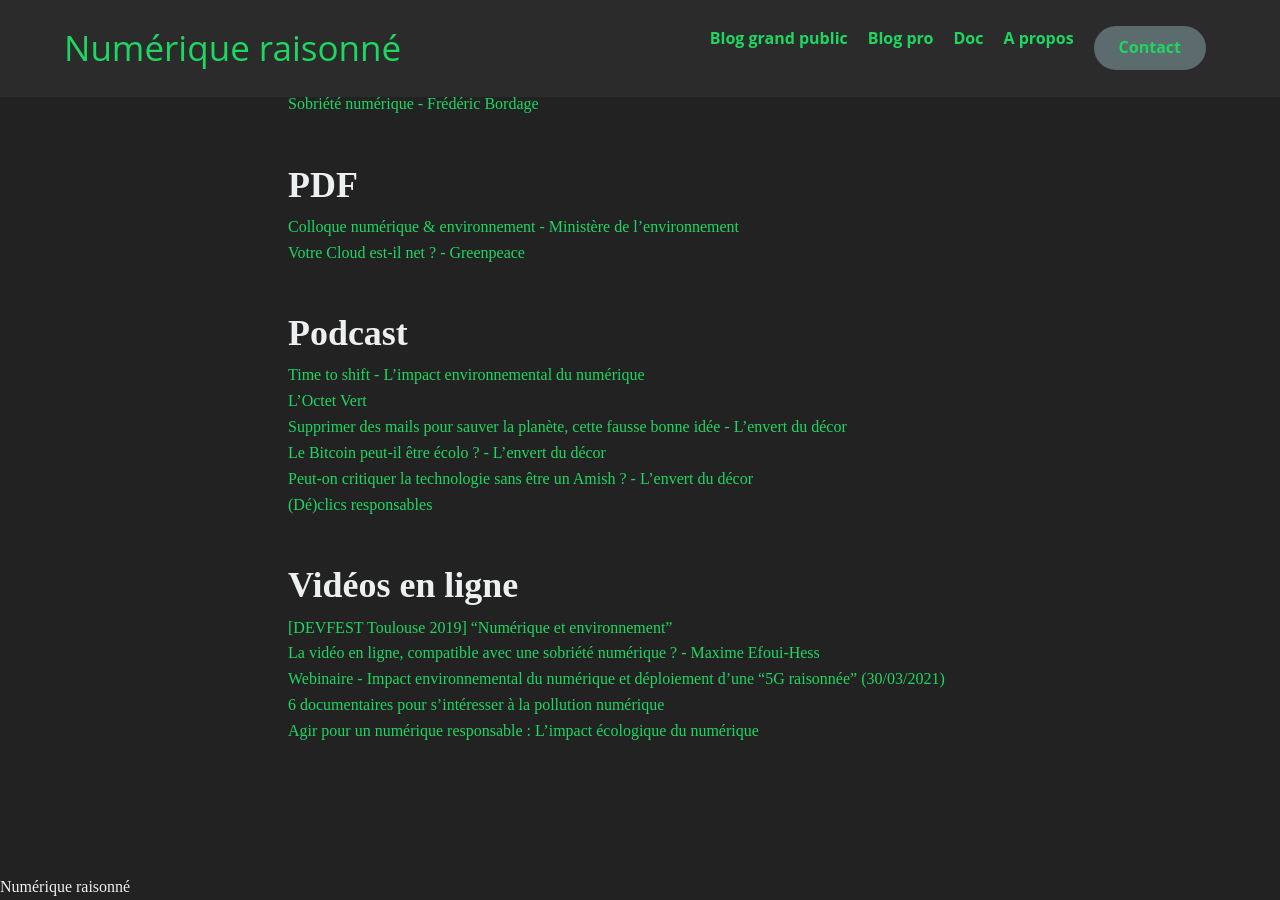
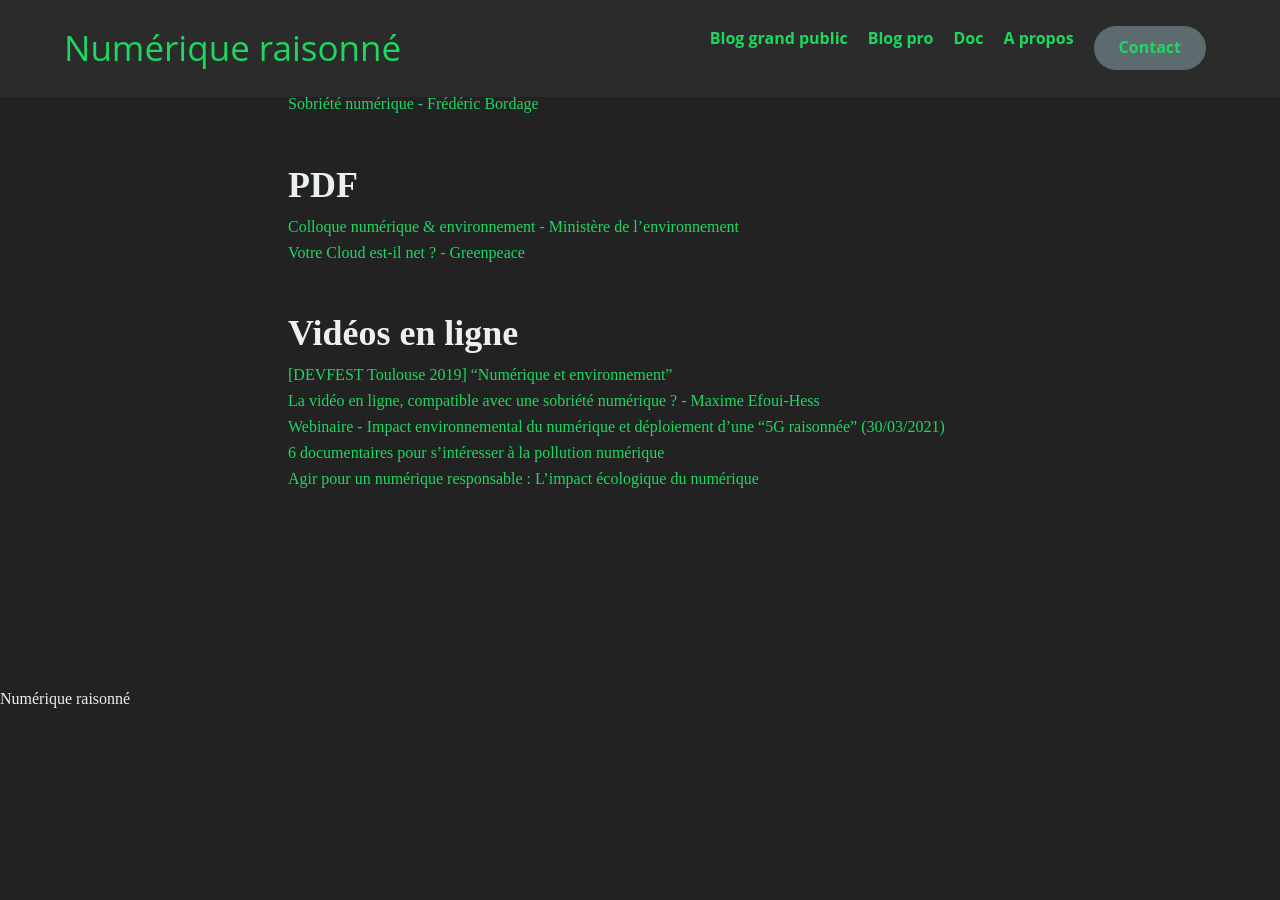
Before and after one commit to Slandais/slandais.github.io, a Jekyll site: the page built from _pages/liens-impacts-numerique.md, in a window 1280 px wide and 900 px high, scrolled down 474 px. Built offline with Jekyll 4.4.1, drawn with Linux system fonts in a browser that asks for light colours; after the commit the page ends 1186 px from its top, so only the background shows below that.

Commit message:
Update liens-impacts-numerique.md

```diff
--- a/_pages/liens-impacts-numerique.md
+++ b/_pages/liens-impacts-numerique.md
@@ -20,15 +20,6 @@ permalink: /liens-impacts-numerique/
 * [Colloque numérique & environnement - Ministère de l'environnement](https://www.ecologie.gouv.fr/colloque-numerique-environnement)
 * [Votre Cloud est-il net ? - Greenpeace](https://www.greenpeace.fr/votre-cloud-est-il-net/)
 
-## Podcast
-
-* [Time to shift - L'impact environnemental du numérique](https://deezer.page.link/UVEaDAJN5opQEUjs9)
-* [L'Octet Vert](https://www.deezer.com/fr/show/2377392)
-* [Supprimer des mails pour sauver la planète, cette fausse bonne idée - L'envert du décor](https://deezer.page.link/bAw7ar42WhKTGVwr6)
-* [Le Bitcoin peut-il être écolo ? - L'envert du décor](https://deezer.page.link/qCxUsncv6BeTFUsR9)
-* [Peut-on critiquer la technologie sans être un Amish ? - L'envert du décor](https://deezer.page.link/SpTGQiDRsTuR5mAy7)
-* [(Dé)clics responsables](https://deezer.page.link/AZdPEpzXfd2LnGcE8)
-
 ## Vidéos en ligne
 
 * [[DEVFEST Toulouse 2019] "Numérique et environnement"](https://www.youtube.com/watch?v=jA8aHSMZ_DI)
```
